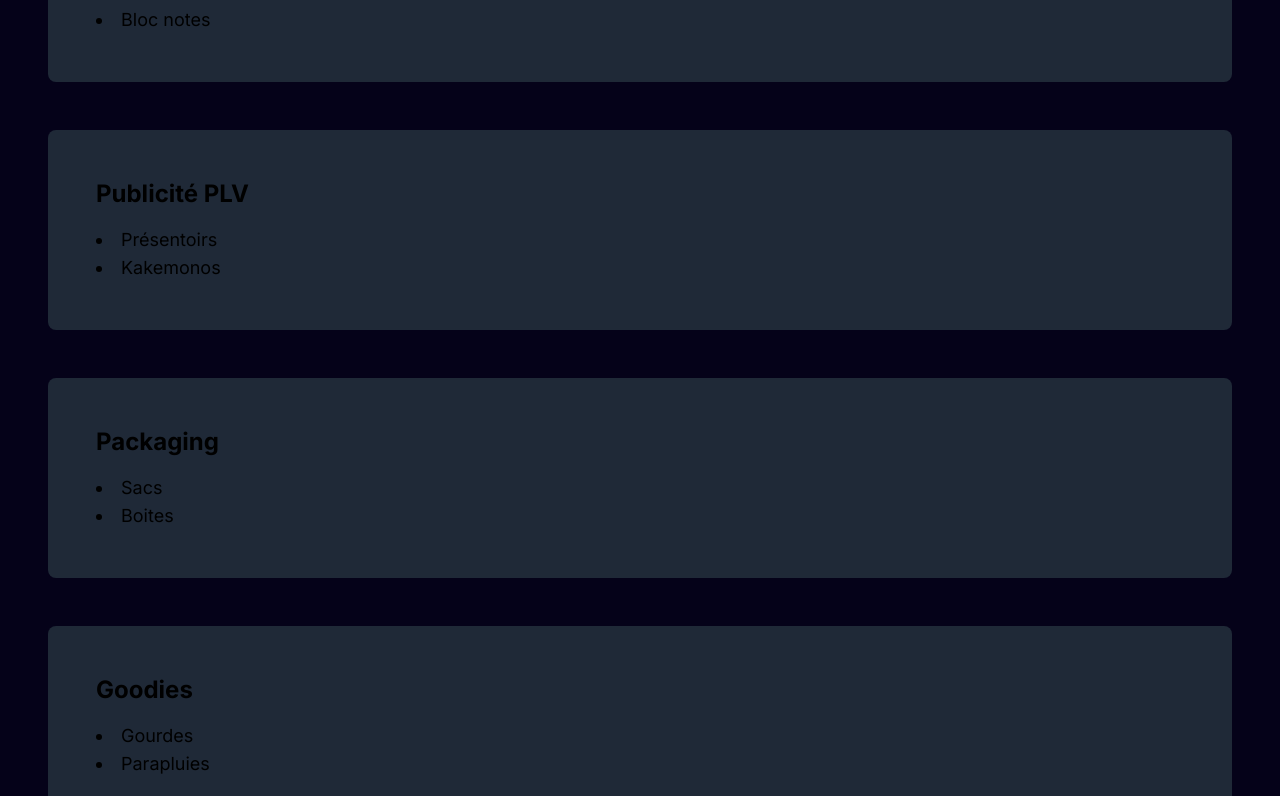
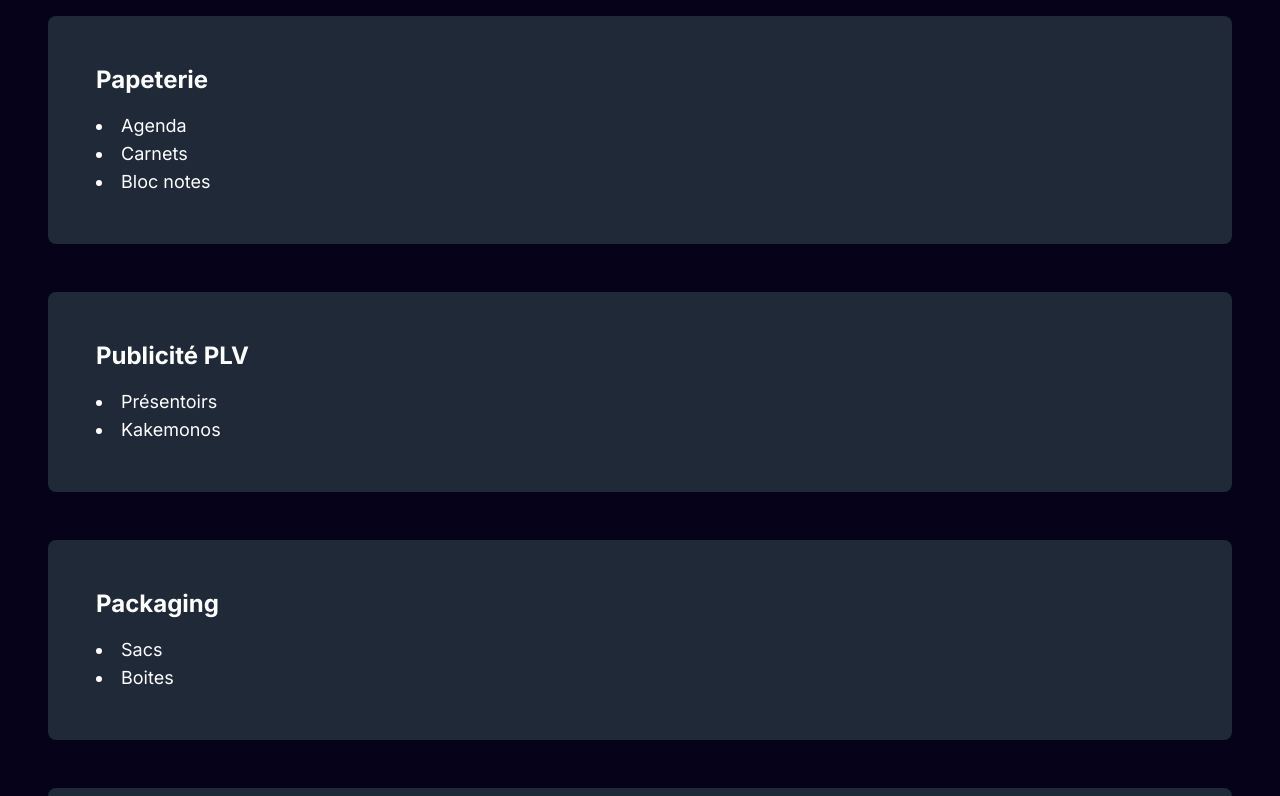
Before and after one commit to aynemis/ediprint, a Next.js app: page /products in a window 1280 px wide. Shown: the part 1104-1900 px from the top of the page. Built offline with nearby package versions, Linux system fonts and the light colour scheme.

Commit message:
products description

```diff
--- a/src/components/ProductsDesc/index.jsx
+++ b/src/components/ProductsDesc/index.jsx
@@ -3,8 +3,8 @@ import Link from 'next/link';
 
 export default function Index() {
     return (
-        <div className='py-6 sm:py-8 lg:py-12 lg:px-12'>
-    <div  className="bg-gray-800 mb-12 rounded-lg px-12 py-6 lg:py-12">
+    <div className='py-6 sm:py-8 lg:py-12 lg:px-12'>
+    <div  className="bg-gray-800 mb-12 rounded-lg px-12 py-6 lg:py-12 text-white">
         <div id="papeterie">
             <h2 className='text-xl font-bold lg:text-2xl mb-4'>Papeterie</h2>
             <li className='text-lg'>Agenda</li>
@@ -12,21 +12,21 @@ export default function Index() {
             <li className='text-lg'>Bloc notes</li>
         </div>
     </div>
-    <div  className="bg-gray-800 mb-12 rounded-lg px-12 py-6 lg:py-12">
+    <div  className="bg-gray-800 mb-12 rounded-lg px-12 py-6 lg:py-12 text-white">
         <div id="pub">
             <h2 className='text-xl font-bold lg:text-2xl mb-4'>Publicité PLV</h2>
             <li className='text-lg'>Présentoirs</li>
             <li className='text-lg'>Kakemonos</li>
         </div>
     </div>
-    <div  className="bg-gray-800 mb-12 rounded-lg px-12 py-6 lg:py-12">
+    <div  className="bg-gray-800 mb-12 rounded-lg px-12 py-6 lg:py-12 text-white">
         <div id="packaging">
             <h2 className='text-xl font-bold lg:text-2xl mb-4'>Packaging</h2>
             <li className='text-lg'>Sacs</li>
             <li className='text-lg'>Boites</li>
         </div>
     </div>
-    <div  className="bg-gray-800 mb-12 rounded-lg px-12 py-6 lg:py-12">
+    <div  className="bg-gray-800 mb-12 rounded-lg px-12 py-6 lg:py-12 text-white">
         <div id="goodies">
             <h2 className='text-xl font-bold lg:text-2xl mb-4'>Goodies</h2>
             <li className='text-lg'>Gourdes</li>
--- a/src/components/ProductsIntro/index.jsx
+++ b/src/components/ProductsIntro/index.jsx
@@ -3,7 +3,7 @@ import Link from 'next/link';
 
 export default function Index() {
     return (
-    <div className="h-screen h-full py-6 sm:py-8 lg:py-12 lg:px-12">
+    <div className="py-6 sm:py-8 lg:py-12 lg:px-12">
         <div className="mx-auto max-w-screen-2xl py-6  lg:py-12 px-4 md:px-8">
             <div className="mb-4 flex items-center justify-between gap-8 sm:mb-8 md:mb-12">
                 <div className="flex items-center gap-12">
```
